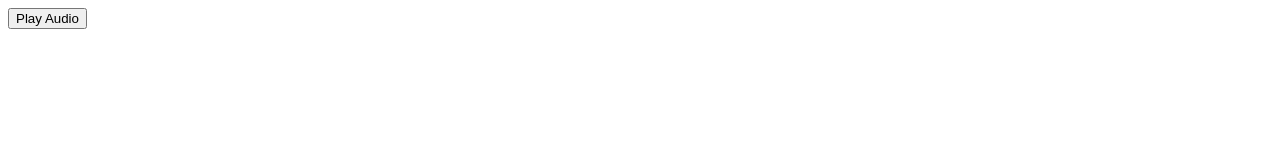
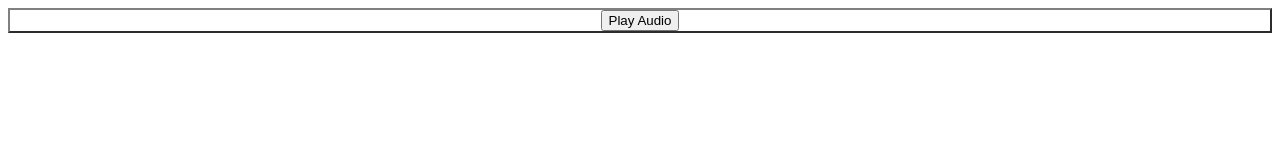
Before and after one commit to CanisCH/SmolMayuraReadPal, a plain HTML site: page index.html in a window 1280 px wide. Drawn offline with Linux system fonts and the light colour scheme.

Commit message:
Update index.html

```diff
--- a/index.html
+++ b/index.html
@@ -3,9 +3,12 @@
     <meta name="viewport" content="width=device-width, initial-scale=1" />
     <script src="https://aframe.io/releases/1.4.2/aframe.min.js"></script>
     <script src="https://cdn.jsdelivr.net/npm/mind-ar@1.2.2/dist/mindar-image-aframe.prod.js"></script>
+    <style>
+    .Div1 {border: 2px outset grey; background-color: white; text-align: center;}
+    </style>
   </head>
   <body>
-
+	<div class="Div1"
 	  <audio src="test.mp3" id="myAudio"></audio>
 	  <button onClick="playMyAudio()">Play Audio</button>
 		<script>
@@ -13,6 +16,7 @@
 		document.getElementById("myAudio").play();
 		}
 		</script>
+	</div>
 
     <a-scene mindar-image="imageTargetSrc: targets.mind; filterMinCF:0.001; filterBeta: 0.001" color-space="sRGB" renderer="colorManagement: true, physicallyCorrectLights" vr-mode-ui="enabled: false" device-orientation-permission-ui="enabled: false">
       <a-assets>
```
